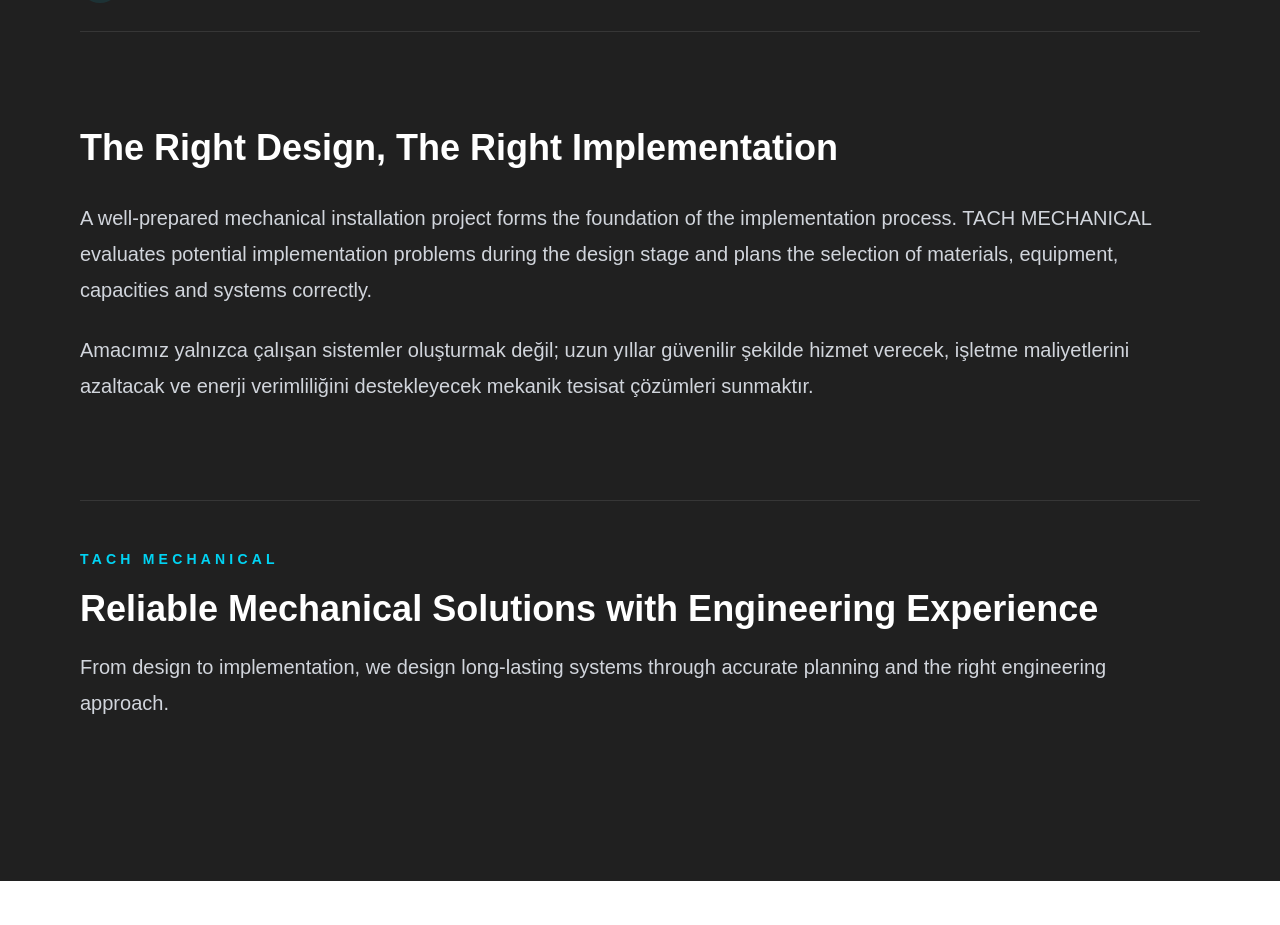
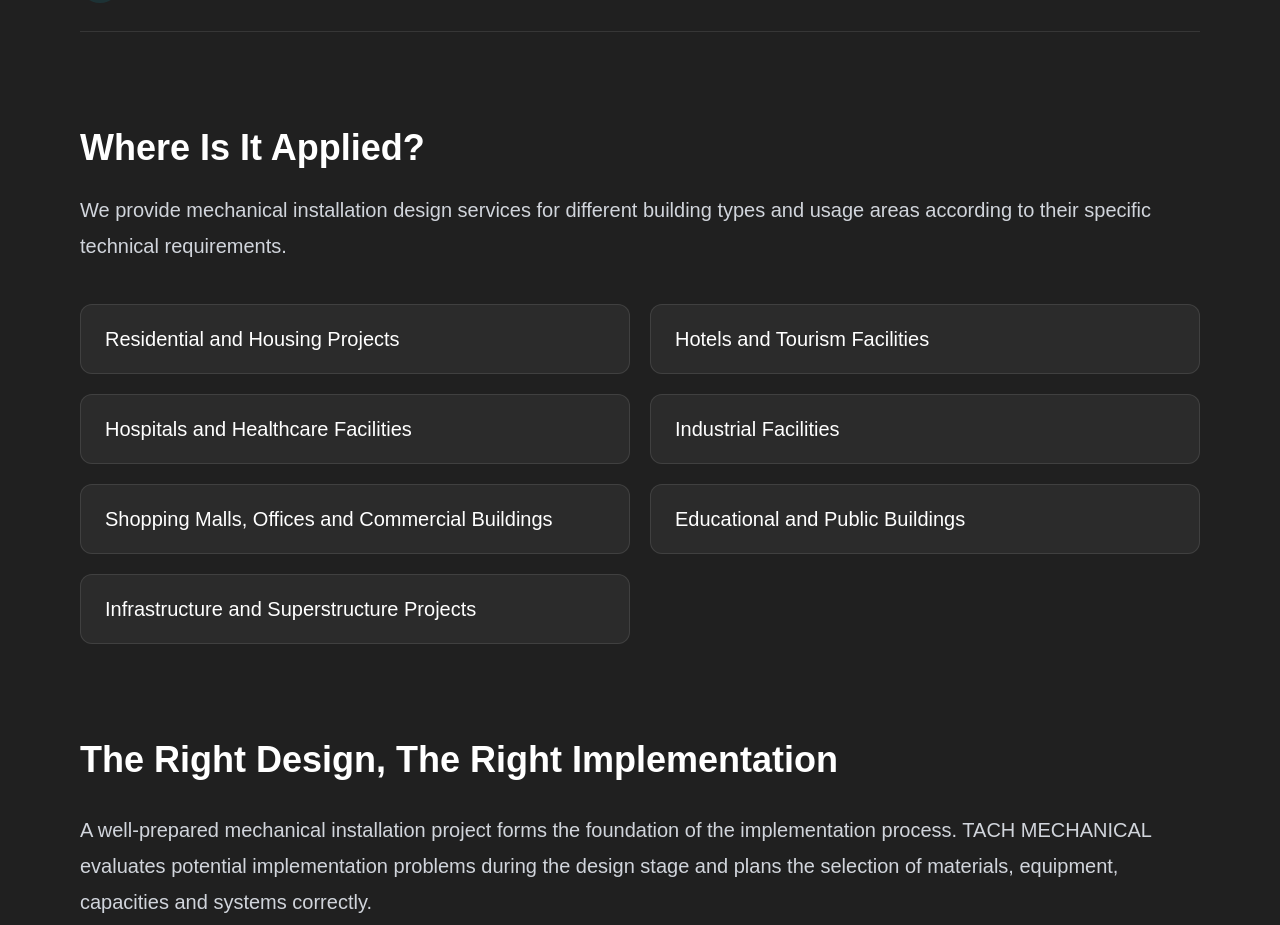
Before and after one commit to alattinkarademir-sudo/tach-mekanik, a Next.js app: page /en/projelendirme in a window 1280 px wide. Shown: the part 1960-2885 px from the top of the page. Before the commit the page ends 2841 px from the top, so only its background shows below. Built offline with nearby package versions, Linux system fonts and the light colour scheme.

Commit message:
Projelendirme sayfası ve çeviriler güncellendi

```diff
--- a/app/[locale]/projelendirme/page.tsx
+++ b/app/[locale]/projelendirme/page.tsx
@@ -81,6 +81,38 @@ export default function ProjelendirmePage() {
           </div>
         </section>
 
+        {/* Nerelerde Uygulanır */}
+        <section className="mt-24">
+          <h2 className="text-3xl md:text-3xl lg:text-4xl font-bold text-white">
+            {t("applicationsTitle")}
+          </h2>
+
+          <p className="mt-6 text-lg md:text-xl text-gray-300 leading-9 max-w-[1250px]">
+            {t("applicationsText")}
+          </p>
+
+          <div className="mt-10 grid grid-cols-1 md:grid-cols-2 gap-5">
+            {[
+              t("applications.residential"),
+              t("applications.hotel"),
+              t("applications.hospital"),
+              t("applications.industrial"),
+              t("applications.commercial"),
+              t("applications.education"),
+              t("applications.infrastructure"),
+            ].map((item, index) => (
+              <div
+                key={index}
+                className="rounded-xl border border-white/10 bg-white/5 px-6 py-5"
+              >
+                <p className="text-lg md:text-xl text-white">
+                  {item}
+                </p>
+              </div>
+            ))}
+          </div>
+        </section>
+
         {/* Doğru proje */}
         <section className="mt-24">
           <h2 className="text-3xl md:text-3xl lg:text-4xl font-bold text-white">
--- a/messages/en.json
+++ b/messages/en.json
@@ -260,6 +260,18 @@
     "piping": "Piping and ductwork systems",
     "calculations": "System capacity and flow calculations",
     "application": "Application and detailed designs"
+  },
+
+  "applicationsTitle": "Where Is It Applied?",
+  "applicationsText": "We provide mechanical installation design services for different building types and usage areas according to their specific technical requirements.",
+  "applications": {
+    "residential": "Residential and Housing Projects",
+    "hotel": "Hotels and Tourism Facilities",
+    "hospital": "Hospitals and Healthcare Facilities",
+    "industrial": "Industrial Facilities",
+    "commercial": "Shopping Malls, Offices and Commercial Buildings",
+    "education": "Educational and Public Buildings",
+    "infrastructure": "Infrastructure and Superstructure Projects"
   },
 
     "correctTitle": "The Right Design, The Right Implementation",
--- a/messages/tr.json
+++ b/messages/tr.json
@@ -205,7 +205,17 @@
     "correctText1": "İyi hazırlanmış bir mekanik tesisat projesi, uygulama sürecinin temelini oluşturur. TACH MEKANİK, projelendirme aşamasında olası uygulama sorunlarını değerlendirerek malzeme, ekipman, kapasite ve sistem seçimlerini doğru şekilde planlar.",
     "correctText2": "Amacımız yalnızca çalışan sistemler oluşturmak değil; uzun yıllar güvenilir şekilde çalışacak, işletme maliyetlerini azaltacak ve enerji verimliliğini destekleyecek mekanik tesisat çözümleri sunmaktır.",
     "finalTitle": "Mühendislik Deneyimiyle Güvenilir Mekanik Çözümler",
-    "finalText": "Projelendirmeden uygulamaya kadar doğru planlama ve doğru mühendislik yaklaşımıyla uzun ömürlü sistemler tasarlıyoruz."
+    "finalText": "Projelendirmeden uygulamaya kadar doğru planlama ve doğru mühendislik yaklaşımıyla uzun ömürlü sistemler tasarlıyoruz.",
+    "applicationsTitle": "Nerelerde Uygulanır?",
+"applicationsText": "Mekanik tesisat projelendirme hizmetlerimizi farklı yapı ve kullanım alanlarının teknik gereksinimlerine uygun olarak sunuyoruz.",
+"applications": {
+  "residential": "Konut ve Rezidans Projeleri",
+  "hotel": "Otel ve Turizm Tesisleri",
+  "hospital": "Hastane ve Sağlık Tesisleri",
+  "industrial": "Endüstriyel Tesisler",
+  "commercial": "AVM, Ofis ve Ticari Yapılar",
+  "education": "Eğitim ve Kamu Binaları",
+  "infrastructure": "Altyapı ve Üstyapı Projeleri"
   },
 
   "ExplorationPage": {
@@ -526,4 +536,7 @@
     "reliable": "Güvenilir",
     "mechanicalSolutions": "Mekanik Çözümler"
   }
+
 }
+
+}
```
Also changed, not shown: messages/ru.json, public/galeri/hidrofor/hidrofor1.JPG (added), public/galeri/hidrofor/hidrofor1.png (deleted). Lines whose indentation alone changed are shown as unchanged.
